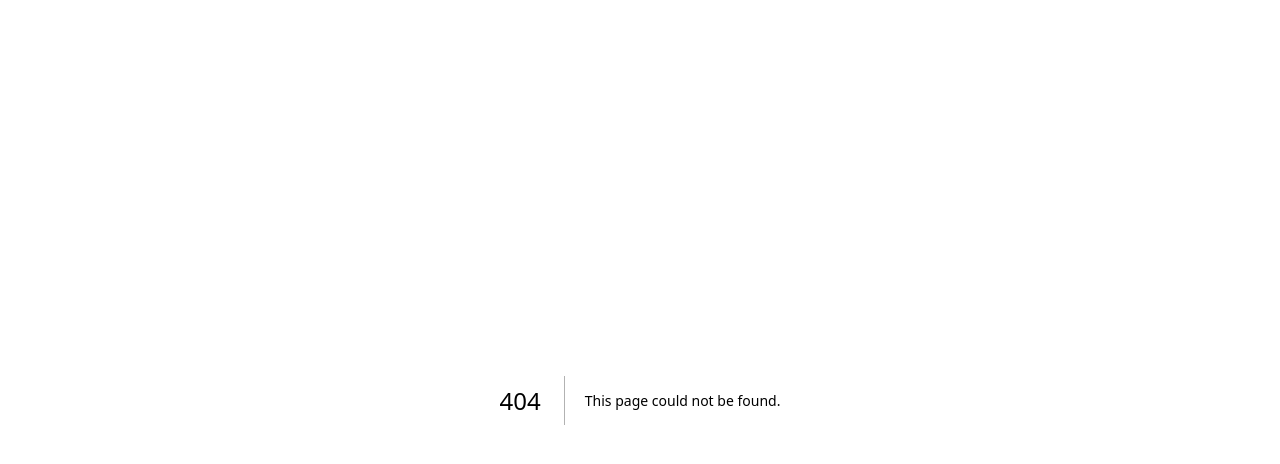
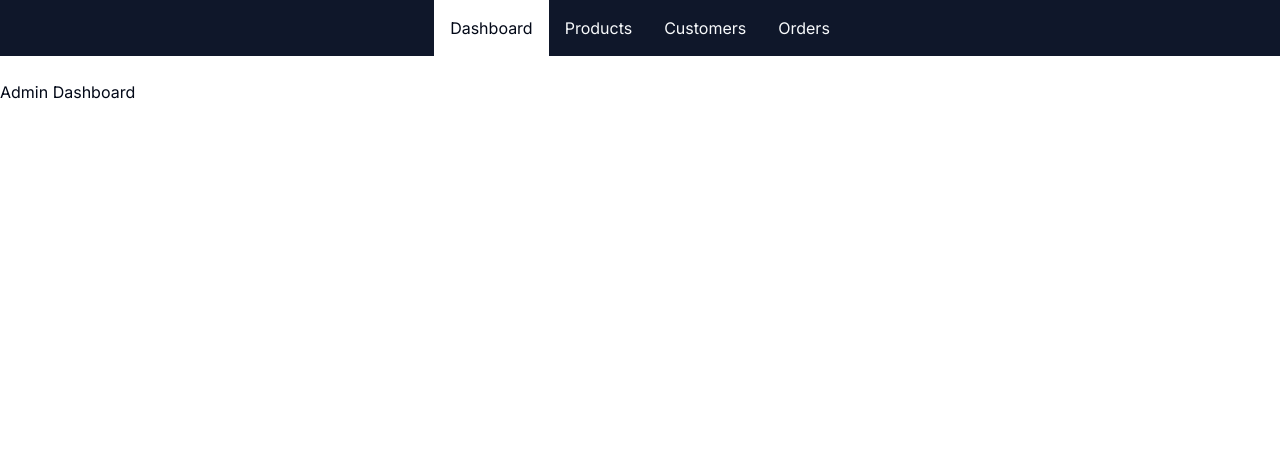
Before and after one commit to FacuTombesi/Ecommerce, a Next.js app: page /admin in a window 1280 px wide. Before the commit this address had no page. Shown: the top 464 px of the page. Built offline with nearby package versions, Linux system fonts and the light colour scheme.

Commit message:
add(+): admin dashboard setup

```diff
--- /dev/null
+++ b/src/app/admin/layout.tsx
@@ -0,0 +1,19 @@
+import Nav, { NavLink } from "@/components/Nav";
+
+export default function AdminLayout({
+  children,
+}: Readonly<{
+  children: React.ReactNode;
+}>) {
+  return (
+    <div>
+      <Nav>
+        <NavLink href="/admin">Dashboard</NavLink>
+        <NavLink href="/admin/products">Products</NavLink>
+        <NavLink href="/admin/customers">Customers</NavLink>
+        <NavLink href="/admin/orders">Orders</NavLink>
+      </Nav>
+      <div className="container my-6">{children}</div>
+    </div>
+  );
+}
--- /dev/null
+++ b/src/app/admin/page.tsx
@@ -0,0 +1,3 @@
+export default function AdminPage() {
+  return <h1>Admin Dashboard</h1>
+}
--- a/src/app/layout.tsx
+++ b/src/app/layout.tsx
@@ -19,8 +19,8 @@
 })
 
 export const metadata: Metadata = {
-  title: "Create Next App",
-  description: "Generated by create next app",
+  title: "Ecommerce by FTombesi",
+  description: "Ecommerce practice project by FTombesi",
 };
 
 export default function RootLayout({
--- /dev/null
+++ b/src/components/Nav.tsx
@@ -0,0 +1,21 @@
+"use client"
+
+import { cn } from "@/lib/utils";
+import Link from "next/link";
+import { usePathname } from "next/navigation";
+import { ComponentProps, ReactNode } from "react";
+
+export default function Nav({ children }: { children: ReactNode }) {
+  return (
+    <nav className="bg-primary text-primary-foreground flex justify-center px-4">{children}</nav>
+  );
+}
+
+export function NavLink(props: Omit<ComponentProps<typeof Link>, "className">) {
+  const pathname = usePathname()
+
+  return <Link {...props} className={cn(
+    "p-4 hover:bg-secondary hover:text-secondary-foreground focus-visible:bg-secondary focus-visible:text-secondary-foreground",
+    pathname === props.href && "bg-background text-foreground"
+  )} />;
+}
```
